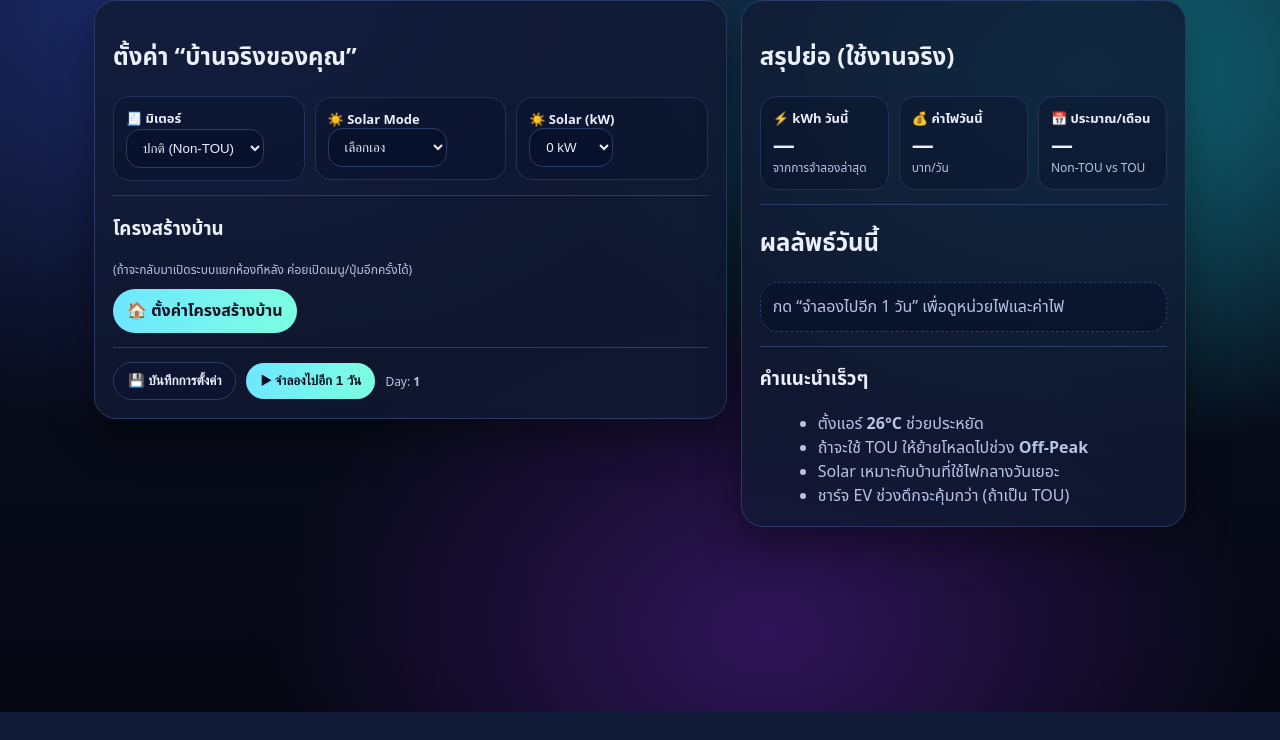
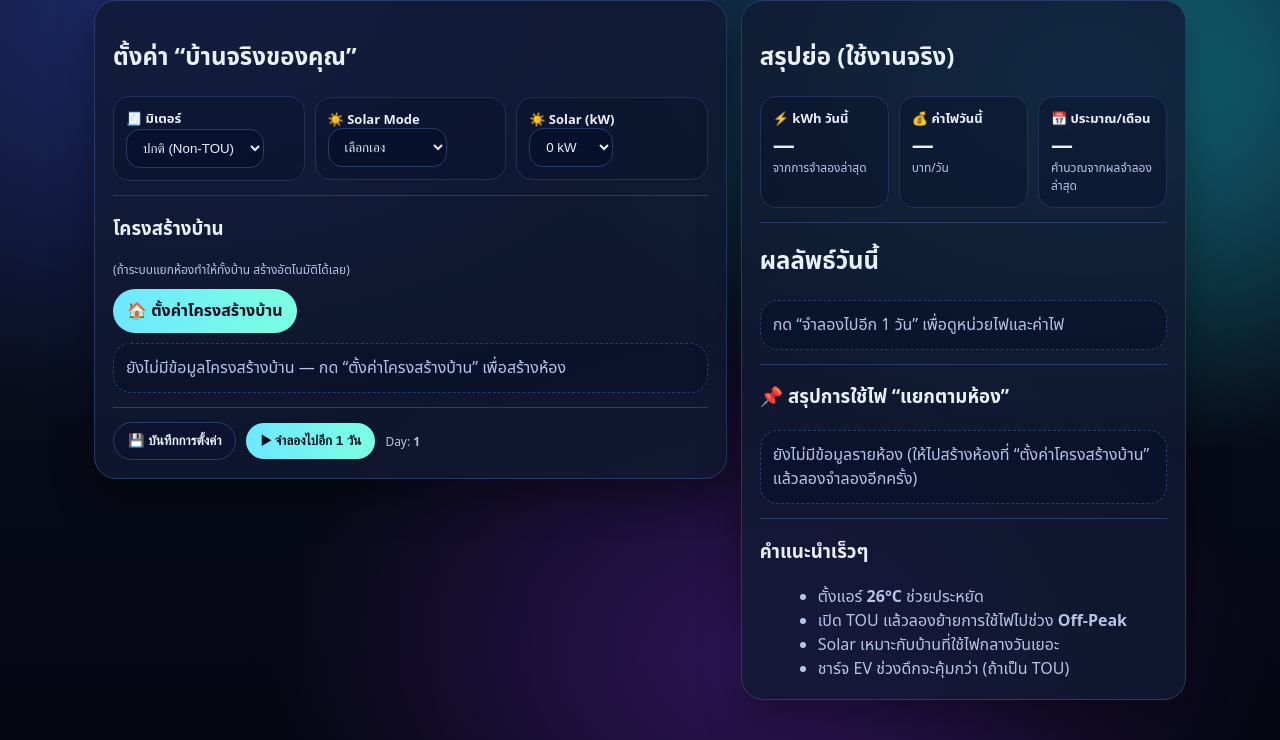
Before and after one commit to apiwatMea/energy-life, a Flask app: template templates/home.html in a window 1280 px wide. Shown: the part 88-828 px from the top of the page. Before the commit the page ends 800 px from the top, so only its background shows below. Run offline with Flask 3, Linux system fonts and the light colour scheme; data comes from the database, SQL or seed files in the repository; the template is opened without the code that fills it: most values are stand-ins (such as "Sample title", 1, 10 or a date in 2020); data that the repository does not hold is empty.

Commit message:
Update home.html

```diff
--- a/templates/home.html
+++ b/templates/home.html
@@ -38,6 +38,7 @@
     <section class="card">
       <h2>ตั้งค่า “บ้านจริงของคุณ”</h2>
 
+      <!-- ✅ เหลือแค่ มิเตอร์ / Solar Mode / Solar (kW) -->
       <div class="row gap mt">
         <div class="mini grow">
           <div class="mini-title">🧾 มิเตอร์</div>
@@ -67,17 +68,25 @@
 
       <div class="divider"></div>
 
-      <!-- ✅ เหลือแค่ “ตั้งค่าโครงสร้างบ้าน” (ตัดตั้งค่าแยกห้องออกก่อนตามที่ขอ) -->
+      <!-- ✅ โครงสร้างบ้าน + สรุปสถานะห้อง (ให้เหมือนรูปที่ 3) -->
       <h3>โครงสร้างบ้าน</h3>
       <div class="muted small">
-        (ถ้าจะกลับมาเปิดระบบแยกห้องทีหลัง ค่อยเปิดเมนู/ปุ่มอีกครั้งได้)
+        (ถ้าระบบแยกห้องทำให้ทั้งบ้าน สร้างอัตโนมัติได้เลย)
       </div>
+
       <div class="row gap mt2">
         <a class="btn primary" href="{{ url_for('house_setup') }}">🏠 ตั้งค่าโครงสร้างบ้าน</a>
       </div>
 
+      <!-- ✅ กล่องสรุปโครงสร้างบ้านที่บันทึกแล้ว (เรนเดอร์ด้วย JS จาก /api/state) -->
+      <div class="panel mt2" id="houseStructureBox"
+           data-room-edit-url-template="{{ url_for('room_detail', room_id='ROOM_ID') if 'room_detail' in globals() else '/room/ROOM_ID' }}">
+        <div class="muted">ยังไม่มีข้อมูลโครงสร้างบ้าน — กด “ตั้งค่าโครงสร้างบ้าน” เพื่อสร้างห้อง</div>
+      </div>
+
       <div class="divider"></div>
 
+      <!-- ปุ่มใช้งาน -->
       <div class="row gap mt2">
         <button class="btn" id="saveBtn" type="button">💾 บันทึกการตั้งค่า</button>
         <button class="btn primary" id="simBtn" type="button">▶ จำลองไปอีก 1 วัน</button>
@@ -102,7 +111,7 @@
         <div class="mini">
           <div class="mini-title">📅 ประมาณ/เดือน</div>
           <div class="big" id="statCostMonth">—</div>
-          <div class="muted small" id="statCostMonthHint">Non-TOU vs TOU</div>
+          <div class="muted small" id="statCostMonthHint">คำนวณจากผลจำลองล่าสุด</div>
         </div>
       </div>
 
@@ -115,10 +124,17 @@
 
       <div class="divider"></div>
 
+      <h3>📌 สรุปการใช้ไฟ “แยกตามห้อง”</h3>
+      <div class="panel" id="roomsSummary">
+        <div class="muted">ยังไม่มีข้อมูลรายห้อง (ให้ไปสร้างห้องที่ “ตั้งค่าโครงสร้างบ้าน” แล้วลองจำลองอีกครั้ง)</div>
+      </div>
+
+      <div class="divider"></div>
+
       <h3>คำแนะนำเร็วๆ</h3>
       <ul class="tips">
         <li>ตั้งแอร์ <b>26°C</b> ช่วยประหยัด</li>
-        <li>ถ้าจะใช้ TOU ให้ย้ายโหลดไปช่วง <b>Off-Peak</b></li>
+        <li>เปิด TOU แล้วลองย้ายการใช้ไฟไปช่วง <b>Off-Peak</b></li>
         <li>Solar เหมาะกับบ้านที่ใช้ไฟกลางวันเยอะ</li>
         <li>ชาร์จ EV ช่วงดึกจะคุ้มกว่า (ถ้าเป็น TOU)</li>
       </ul>
```
